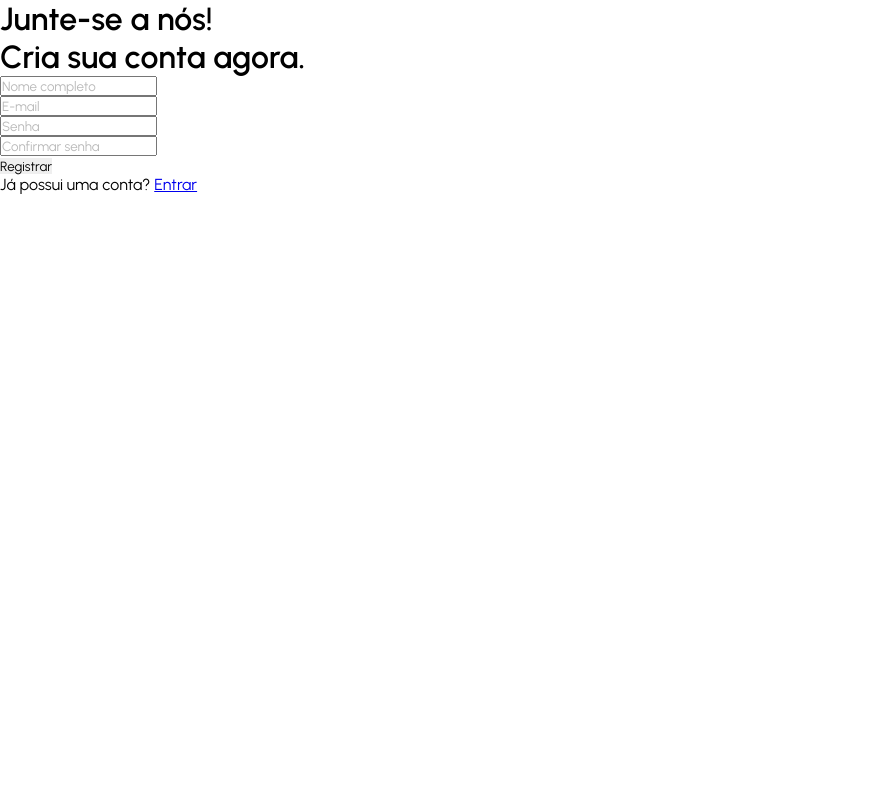
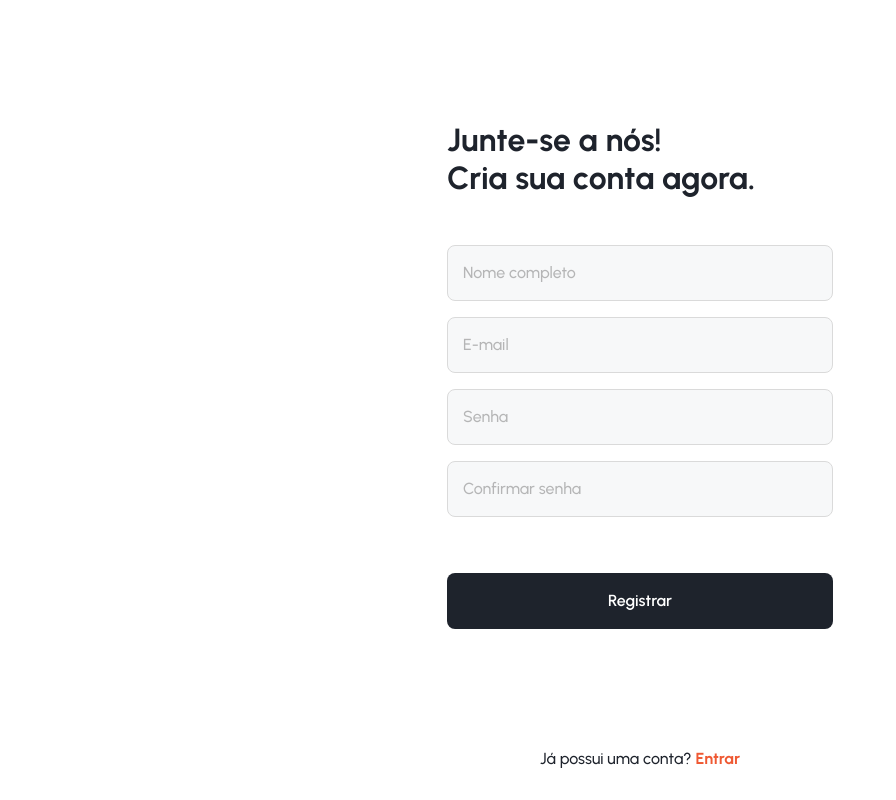
Before and after one commit to Kayke-Fujinaka/fintech-portal, a React (Create React App) app: page /registro in a window 1280 px wide. Shown: the whole page, without its empty margins (0-896 px from the left). Built offline with nearby package versions, Linux system fonts and the light colour scheme.

Commit message:
feat: style sign up page

```diff
--- a/src/pages/Login/SignUp/index.tsx
+++ b/src/pages/Login/SignUp/index.tsx
@@ -1,10 +1,11 @@
-import { ErrorMessage, Field, Form, Formik } from 'formik';
+import { ErrorMessage, Field, Formik } from 'formik';
 import { useState } from 'react';
 import { toast } from 'react-toastify';
 import * as Yup from 'yup';
 
 import { IRegisterInput, IUser } from '../../../interfaces/auth';
 import { isEmail } from '../../../utils/validators';
+import * as S from './styles';
 
 const SignUp = () => {
   const [isLoading, setIsLoading] = useState<boolean>(false);
@@ -69,7 +70,8 @@ const SignUp = () => {
   }
 
   return (
-    <div>
+    <S.Container>
+      <S.Content>
         <h1>
           Junte-se a nós! <br /> Cria sua conta agora.
         </h1>
@@ -80,42 +82,44 @@ const SignUp = () => {
           onSubmit={handleSubmit}
         >
           {({ isSubmitting }) => (
-          <Form>
-            <div>
+            <S.StyledForm>
+              <S.InputGroup>
                 <Field name="name" type="text" placeholder="Nome completo" />
                 <ErrorMessage name="name" component="div" />
-            </div>
+              </S.InputGroup>
 
-            <div>
+              <S.InputGroup>
                 <Field name="email" type="email" placeholder="E-mail" />
                 <ErrorMessage name="email" component="div" />
-            </div>
+              </S.InputGroup>
 
-            <div>
+              <S.InputGroup>
                 <Field name="password" type="password" placeholder="Senha" />
                 <ErrorMessage name="password" component="div" />
-            </div>
+              </S.InputGroup>
 
-            <div>
+              <S.InputGroup>
                 <Field
                   name="confirmPassword"
                   type="password"
                   placeholder="Confirmar senha"
                 />
                 <ErrorMessage name="confirmPassword" component="div" />
-            </div>
+              </S.InputGroup>
 
               <button type="submit" disabled={isSubmitting || isLoading}>
                 {isLoading ? 'Carregando...' : 'Registrar'}
               </button>
-          </Form>
+            </S.StyledForm>
           )}
         </Formik>
-
+      </S.Content>
+      <S.Footer>
         <p>
           Já possui uma conta? <a href="/">Entrar</a>
         </p>
-    </div>
+      </S.Footer>
+    </S.Container>
   );
 };
 
--- /dev/null
+++ b/src/pages/Login/SignUp/styles.ts
@@ -0,0 +1,126 @@
+import { Form } from 'formik';
+import styled, { css } from 'styled-components';
+
+export const Container = styled.div`
+  display: flex;
+  flex-direction: column;
+  justify-content: center;
+  align-items: center;
+  height: 100vh;
+`;
+
+export const Content = styled.div`
+  ${({ theme }) => css`
+    display: flex;
+    flex-grow: 1;
+    flex-direction: column;
+    align-items: center;
+    justify-content: center;
+    width: 100%;
+    max-width: 450px;
+    padding-inline: 32px;
+
+    h1 {
+      font-size: 2rem;
+      font-weight: 700;
+      color: ${theme.colors.secondary};
+      margin-bottom: 3rem;
+      width: 100%;
+      text-align: left;
+    }
+  `}
+`;
+
+export const StyledForm = styled(Form)`
+  ${({ theme }) => css`
+    display: flex;
+    flex-direction: column;
+    width: 100%;
+    gap: 1rem;
+
+    a {
+      text-align: right;
+      text-decoration: none;
+      font-size: 1rem;
+      font-weight: 600;
+      color: ${theme.colors.alpha[500]};
+      transition:
+        color 0.3s ease-in-out,
+        text-decoration-color 0.3s ease-in-out;
+
+      &:hover {
+        text-decoration: underline;
+        color: ${theme.colors.primary};
+      }
+    }
+
+    button {
+      height: 56px;
+      margin-top: 2.5rem;
+      font-size: 1rem;
+      font-weight: 600;
+      color: ${theme.colors.white};
+      border: none;
+      border-radius: 8px;
+      background: ${theme.colors.secondary};
+      transition:
+        background-color 0.2s ease,
+        box-shadow 0.2s ease,
+        transform 0.2s ease;
+      cursor: pointer;
+
+      &:hover {
+        filter: brightness(1.15);
+      }
+
+      &:disabled {
+        cursor: not-allowed;
+      }
+    }
+  `}
+`;
+
+export const InputGroup = styled.div`
+  ${({ theme }) => css`
+    position: relative;
+    width: 100%;
+
+    input {
+      height: 56px;
+      width: 100%;
+      padding-inline: 15px;
+      border: 1px solid ${theme.colors.alpha[300]};
+      border-radius: 8px;
+      background: ${theme.colors.alpha[50]};
+      font-size: 1rem;
+      font-weight: 500;
+      color: ${theme.colors.grey[450]};
+    }
+
+    .error-message {
+      color: ${theme.colors.danger};
+    }
+  `}
+`;
+
+export const Footer = styled.div`
+  ${({ theme }) => css`
+    margin-bottom: 2rem;
+
+    p {
+      font-size: 1rem;
+      color: ${theme.colors.secondary};
+      font-weight: 500;
+
+      a {
+        text-decoration: none;
+        color: ${theme.colors.primary};
+        font-weight: 700;
+
+        &:hover {
+          text-decoration: underline;
+        }
+      }
+    }
+  `}
+`;
```
Lines whose indentation alone changed are shown as unchanged.
